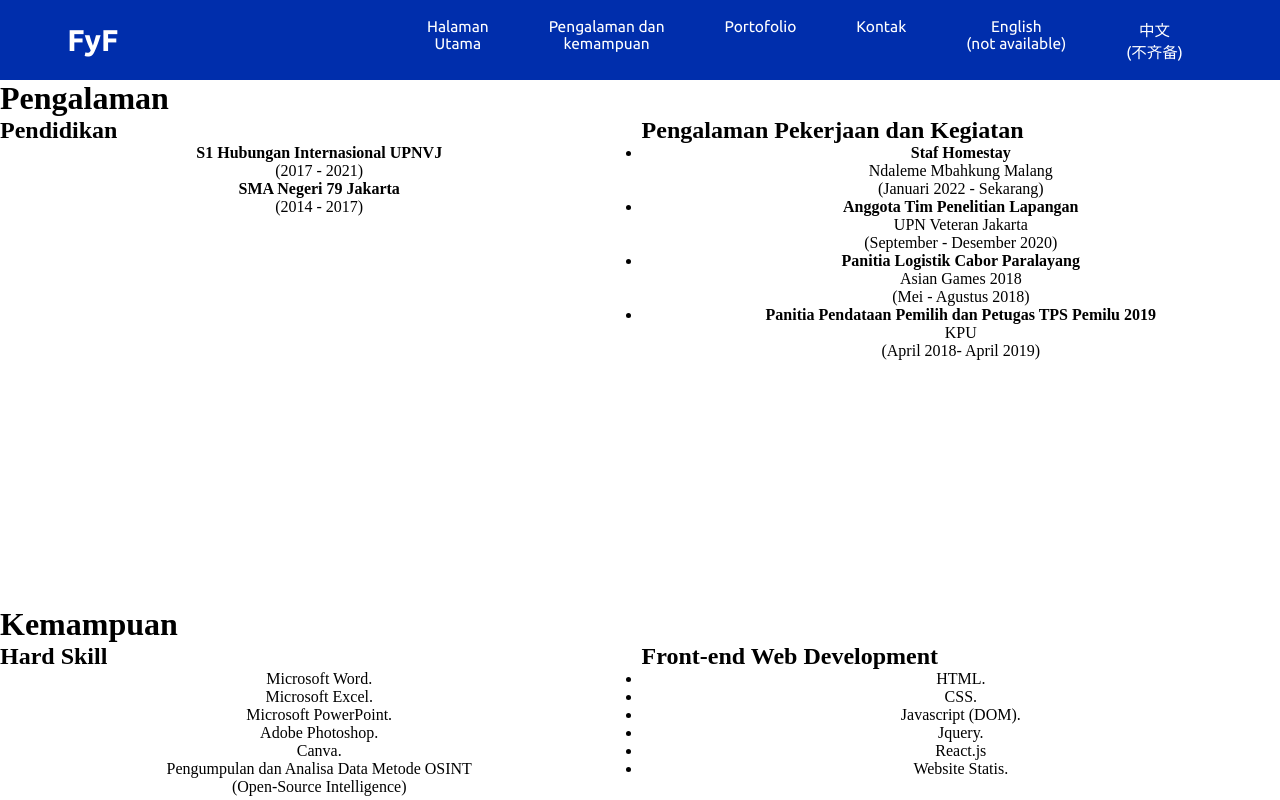
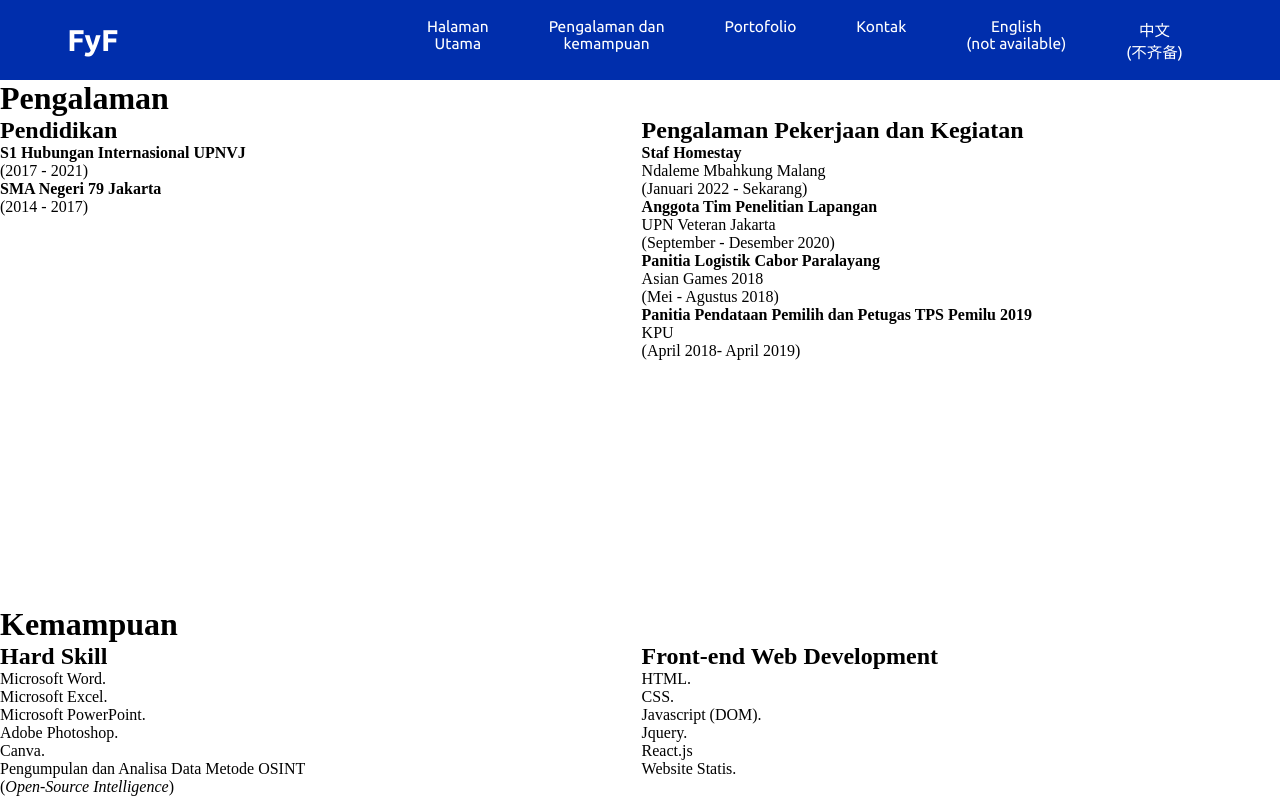
Before and after one commit to fathanyf/web-profile-react, a React (Create React App) app: page /about in a window 1280 px wide. Shown: the top 800 px of the page. Built offline with nearby package versions, Linux system fonts and the light colour scheme.

Commit message:
merapihkan style list

```diff
--- a/src/components/About.css
+++ b/src/components/About.css
@@ -1,10 +1,7 @@
-li{
-    text-align: justify;
+ul{
+    list-style-type: none;
 }
 
-.judul-pengalaman{
-
-}
 
 /* pengalaman */
 
@@ -16,6 +13,9 @@ li{
     grid-gap: 0.2rem;
 }
 
+.Pengalaman li{
+    text-align: left;
+}
 
 
 .kemampuan{
@@ -26,6 +26,10 @@ li{
     grid-gap: 0.2rem;
 }
 
+.kemampuan li{
+    text-align: left;
+}
+
 
 .sertifikat{
     width: 100%;
@@ -33,5 +37,8 @@ li{
     grid-template-columns: 1fr 1fr;
     grid-template-rows: 1fr 1fr;
     grid-gap: 0.2rem;
+}
 
+.sertifikat li{
+    text-align: left;
 }
--- a/src/components/About.js
+++ b/src/components/About.js
@@ -13,12 +13,12 @@ const About = () => {
       <div className="pendidikan">
         <h2 className="judul-pendidikan">Pendidikan</h2>
         <div>
-          <ul>
-            <li><strong>S1 Hubungan Internasional UPNVJ</strong>
+          <ul className="list-pendidikan">
+            <li className="upn"><strong>S1 Hubungan Internasional UPNVJ</strong>
                 <br/>
                 <p>(2017 - 2021)</p>
             </li>
-            <li><strong>SMA Negeri 79 Jakarta</strong>
+            <li className="sma"><strong>SMA Negeri 79 Jakarta</strong>
                 <br/>
                 <p>(2014 - 2017)</p>
             </li>
@@ -73,7 +73,7 @@ const About = () => {
           <li>Microsoft PowerPoint.</li>
           <li>Adobe Photoshop.</li>
           <li>Canva.</li>
-          <li>Pengumpulan dan Analisa Data Metode OSINT<br/>(Open-Source Intelligence)</li>
+          <li>Pengumpulan dan Analisa Data Metode OSINT<br/>(<i>Open-Source Intelligence</i>)</li>
         </ul>
       </div>
 
--- /dev/null
+++ b/src/components/Blog.css
@@ -0,0 +1,11 @@
+.porto-web li{
+    text-align: left;
+}
+
+.porto-tulis li{
+    text-align: left;
+}
+
+.skripsi{
+    margin-left: 1.5%;
+}
--- a/src/components/Blog.js
+++ b/src/components/Blog.js
@@ -1,4 +1,5 @@
 import React from "react";
+import "./Blog.css"
 
 const Blog = () => {
   return (
@@ -17,8 +18,8 @@ const Blog = () => {
       <div><h2>Karya Ilmiah</h2></div>
       <div>
         <li><a href="https://repository.upnvj.ac.id/12519/">
-          Skripsi:<br/>Analisa Keberhasilan Diplomasi Olahraga
-          Indonesia untuk Memasukan Paralayang ke dalam Asian Games 2018</a></li>
+          Skripsi:<br/><span className="skripsi">Analisa Keberhasilan Diplomasi Olahraga
+          Indonesia untuk Memasukan Paralayang ke dalam Asian Games 2018</span></a></li>
       </div>
     </section>
     </>
--- a/src/components/Home.js
+++ b/src/components/Home.js
@@ -44,7 +44,7 @@ const Home = () => {
               <br/>
               Saya memiliki keahlian di bilang frontend web development, administrasi,
               penulisan artikel bidang kelilmuan hubungan internasional, dan kemampuan pengumpulan
-              dan analisa data dengan metode OSINT (Open Scource Inteligence).
+              dan analisa data dengan metode OSINT (<i>Open-Source Intelligence</i>).
               </p>
           </div>
         </div>
```
